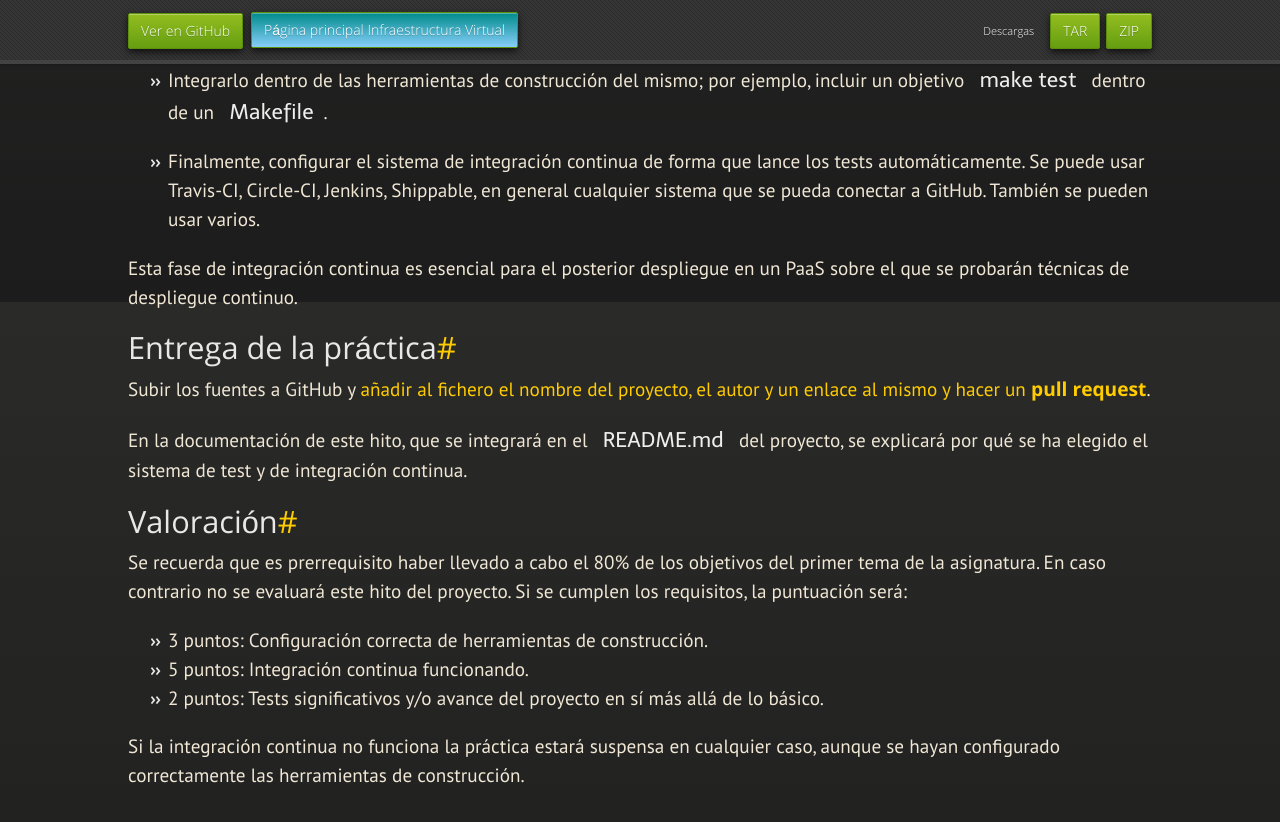
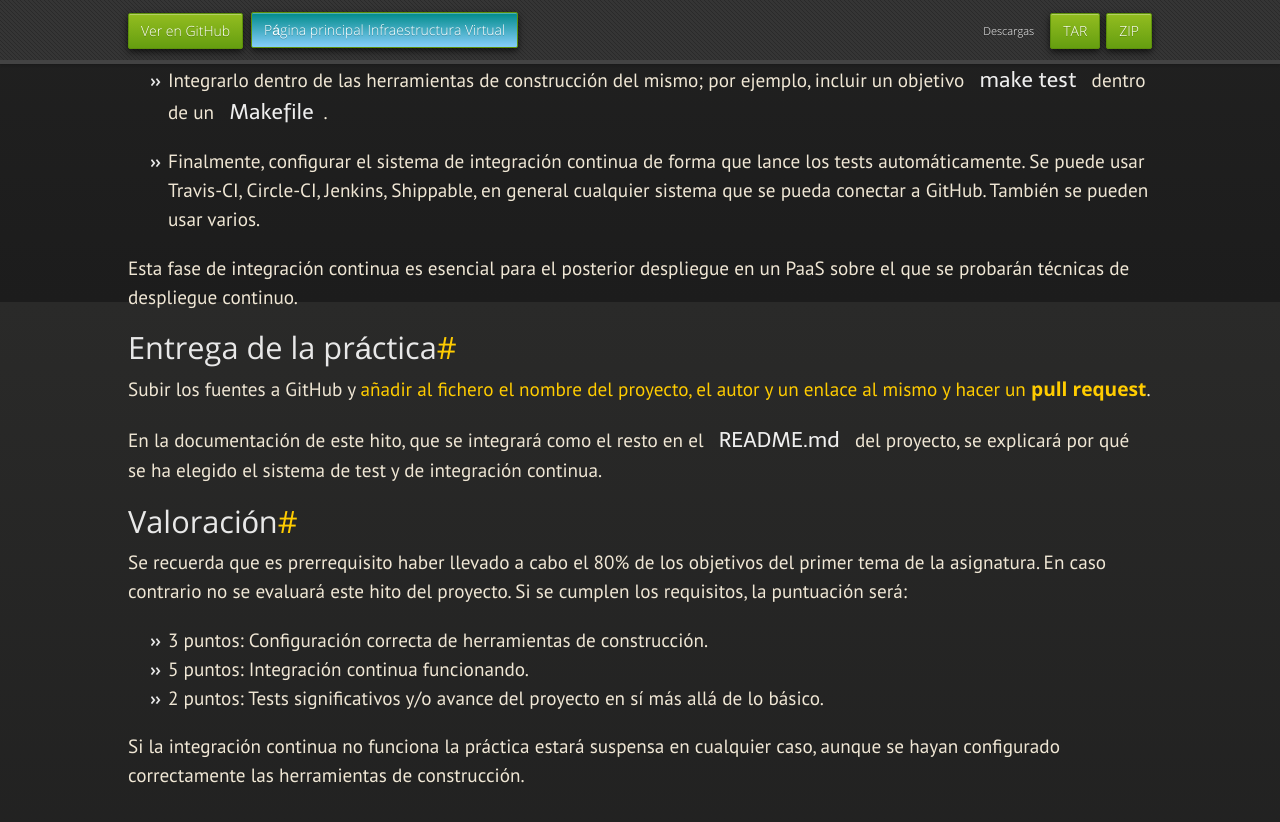
Before and after one commit to JJ/IV, a Jekyll site: the page built from documentos/practicas/2.CI.md, in a window 1280 px wide and 900 px high, scrolled down 598 px. Shown: the top 822 px of the window. Built offline with Jekyll 4.4.1, drawn with Linux system fonts in a browser that asks for light colours; nearby versions of some CDN libraries; some web fonts are replaced.

Commit message:
Sync documentos/practicas/2.CI.md de master a gh-pages

```diff
--- a/documentos/practicas/2.CI.md
+++ b/documentos/practicas/2.CI.md
@@ -52,9 +52,9 @@
 --------------------------------
 
 Subir los fuentes a GitHub y
-[añadir al fichero el nombre del proyecto, el autor y un enlace al mismo y hacer un **pull request**](https://github.com/JJ/IV-2015-16/practicas/.md).
+[añadir al fichero el nombre del proyecto, el autor y un enlace al mismo y hacer un **pull request**](https://github.com/JJ/IV-2015-16/practicas/2.md).
 
-En la documentación de este hito, que se integrará en el `README.md`
+En la documentación de este hito, que se integrará como el resto en el `README.md`
 del proyecto, se explicará por qué se ha elegido el sistema de test y
 de integración continua.
 
```
